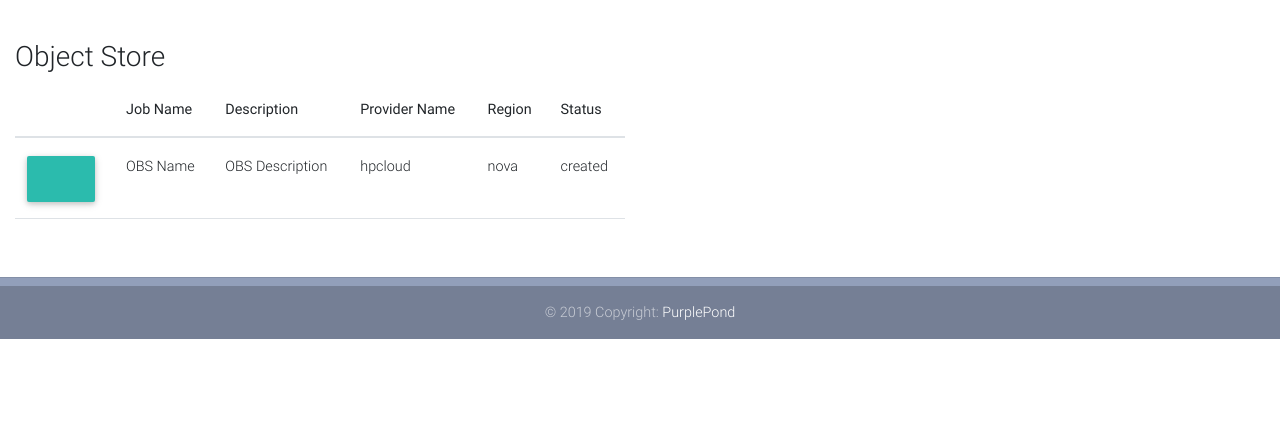
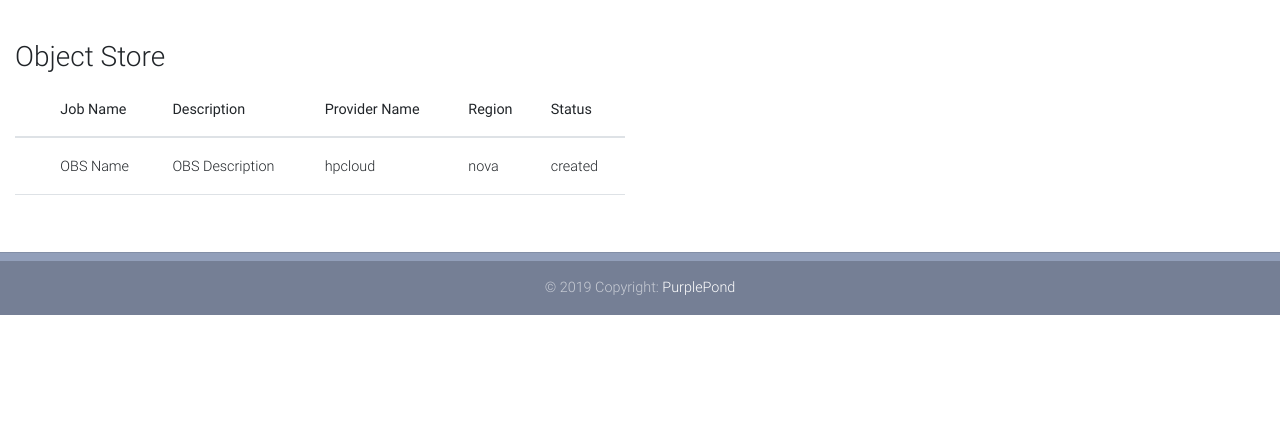
Before and after one commit to riteshprk/purplepond, a Django app: template templates/account_detail.html in a window 1280 px wide. Shown: the part 232-674 px from the top of the page. Run offline with Django 3.2, Linux system fonts and the light colour scheme; the template is opened without the code that fills it, so the values that code supplies are empty; parts of the project's set-up code (start-up, migrations or seed data) failed here and were passed over; some libraries are stand-ins or nearby versions.

Commit message:
updated view.py

```diff
--- a/templates/account_detail.html
+++ b/templates/account_detail.html
@@ -99,7 +99,7 @@
 
     <tbody>
         <tr data-toggle="collapse" data-target="#demo1" class="accordion-toggle">
-                  <td><a class="btn btn-default btn-xs"><span class="fa fa-caret-square-o-down"></span></a></td>
+                  <td><a><span class="fa fa-caret-square-o-down"></span></a></td>
             <td>OBS Name</td>
             <td>OBS Description</td>
             <td>hpcloud</td>
```
